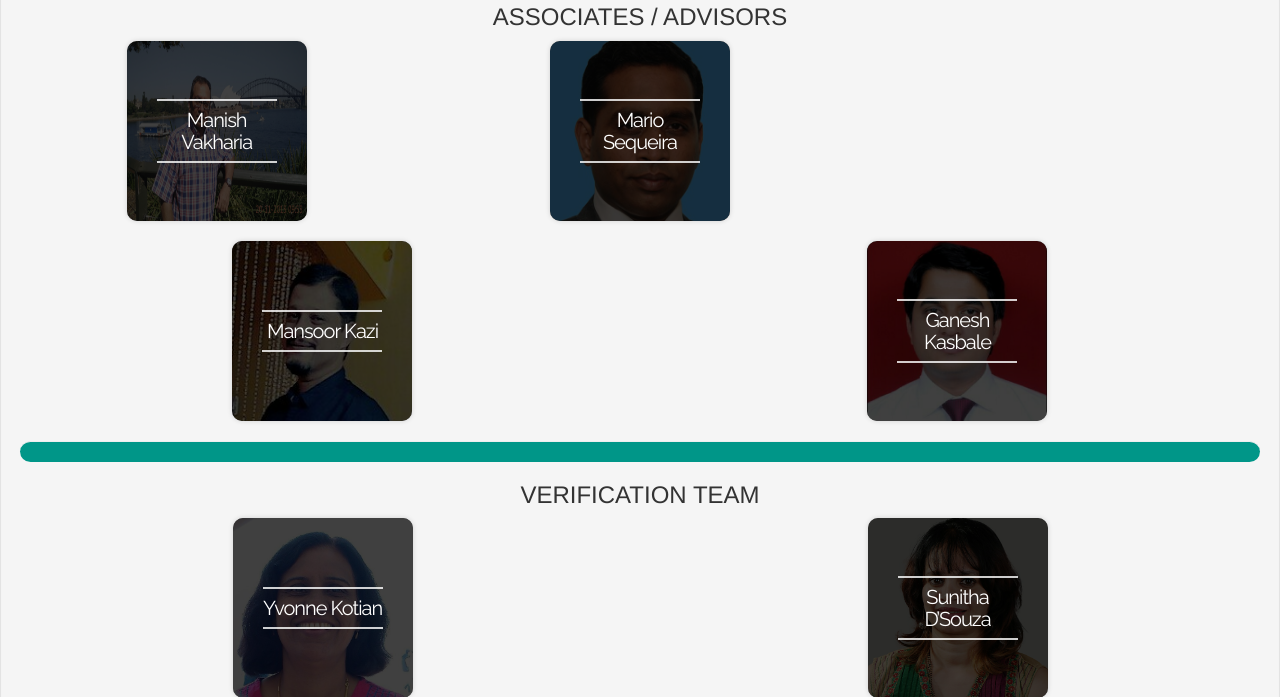
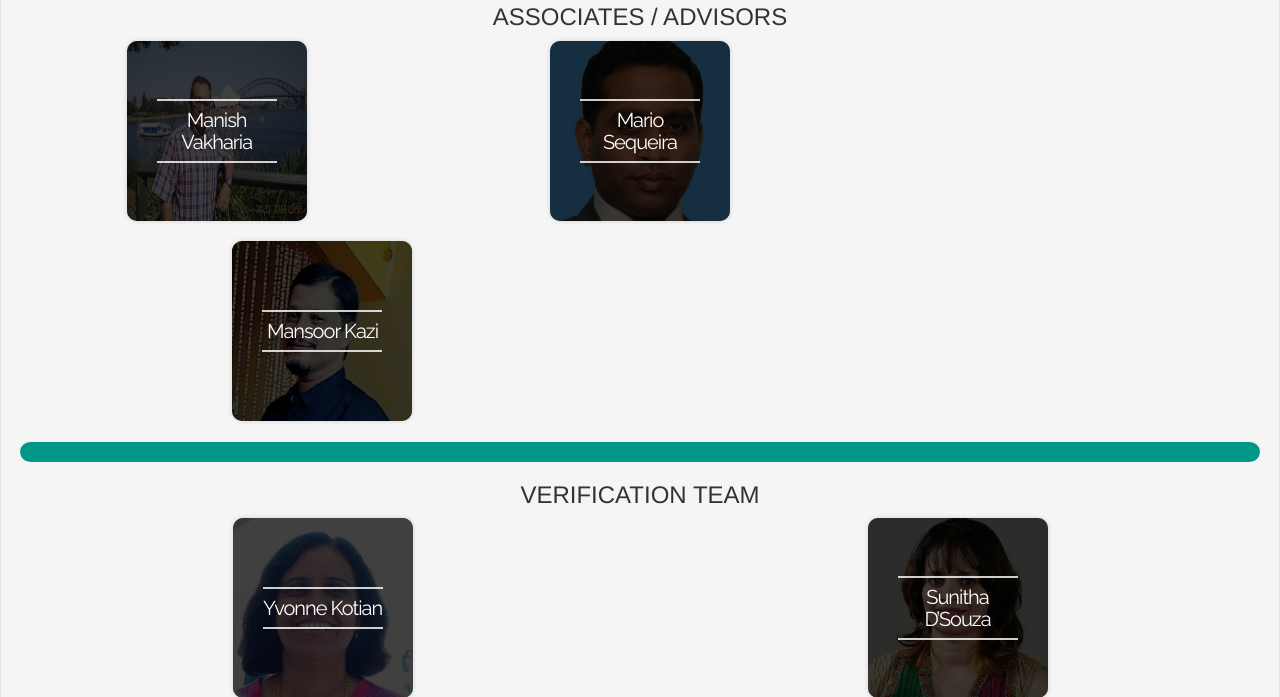
Before and after one commit to caje731/helpinghands, a Django app: page /people/ in a window 1280 px wide. Shown: the part 1023-1720 px from the top of the page. Run offline with Django 3.2, Linux system fonts and the light colour scheme; some libraries are stand-ins or nearby versions.

Commit message:
#209875228107533 Remove Ganesh from associates

```diff
--- a/donations/templates/donations/nav_bar/people.html
+++ b/donations/templates/donations/nav_bar/people.html
@@ -130,14 +130,6 @@
 		  	</figcaption>
 		</figure>
 	</div>
-	<div class="col-md-4 col-md-offset-2">
-		<figure class="snip1091 navy center-block">
-			<img class="img-responsive center-block" src="{% static "donations/img/people/GaneshKasbale.jpg" %}" alt="Ganesh Kasbale"/>
-			<figcaption>
-		    	<h2>Ganesh <span>Kasbale</span></h2>
-		  	</figcaption>
-		</figure>
-	</div>
 </div>
 <hr>
 <h3 class="text-center">VERIFICATION TEAM</h3>
```
